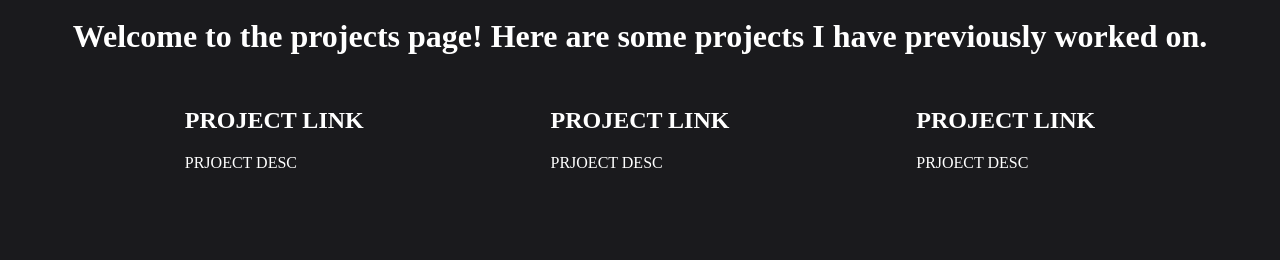
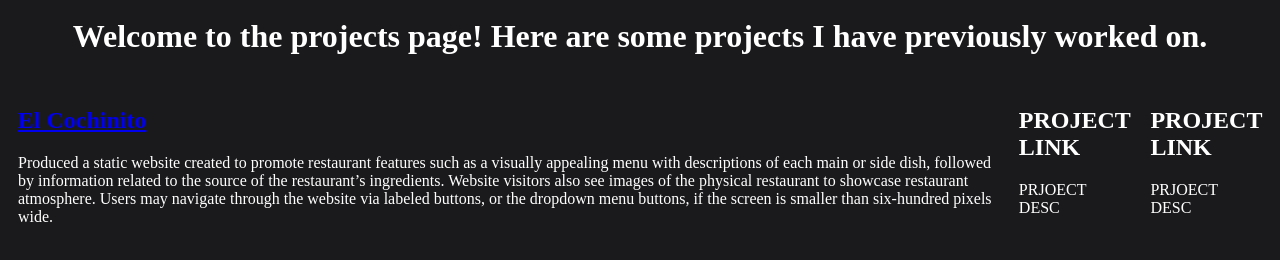
Before and after one commit to Miguel-Ledesma/resume_site, a plain HTML site: page main-site/projects.html in a window 1280 px wide. Shown: the part 62-322 px from the top of the page. Drawn offline with Linux system fonts and the light colour scheme.

Commit message:
trying to connect two sites

```diff
--- a/main-site/projects.html
+++ b/main-site/projects.html
@@ -32,8 +32,12 @@
 
             <section class="projects-containter">
                 <section class="project">
-                    <h2>PROJECT LINK</h2>
-                    <p>PRJOECT DESC</p>
+                    <h2> <a href="https://restaurant.miguelledesma.com/index.html">El Cochinito</a></h2>
+                    <p>Produced a static website created to promote restaurant features such as a visually appealing
+                        menu with descriptions of each main or side dish, followed by information related to the source
+                        of the restaurant’s ingredients. Website visitors also see images of the physical restaurant to
+                        showcase restaurant atmosphere. Users may navigate through the website via labeled buttons, or
+                        the dropdown menu buttons, if the screen is smaller than six-hundred pixels wide.</p>
                 </section>
                 <section class="project">
                     <h2>PROJECT LINK</h2>
```
